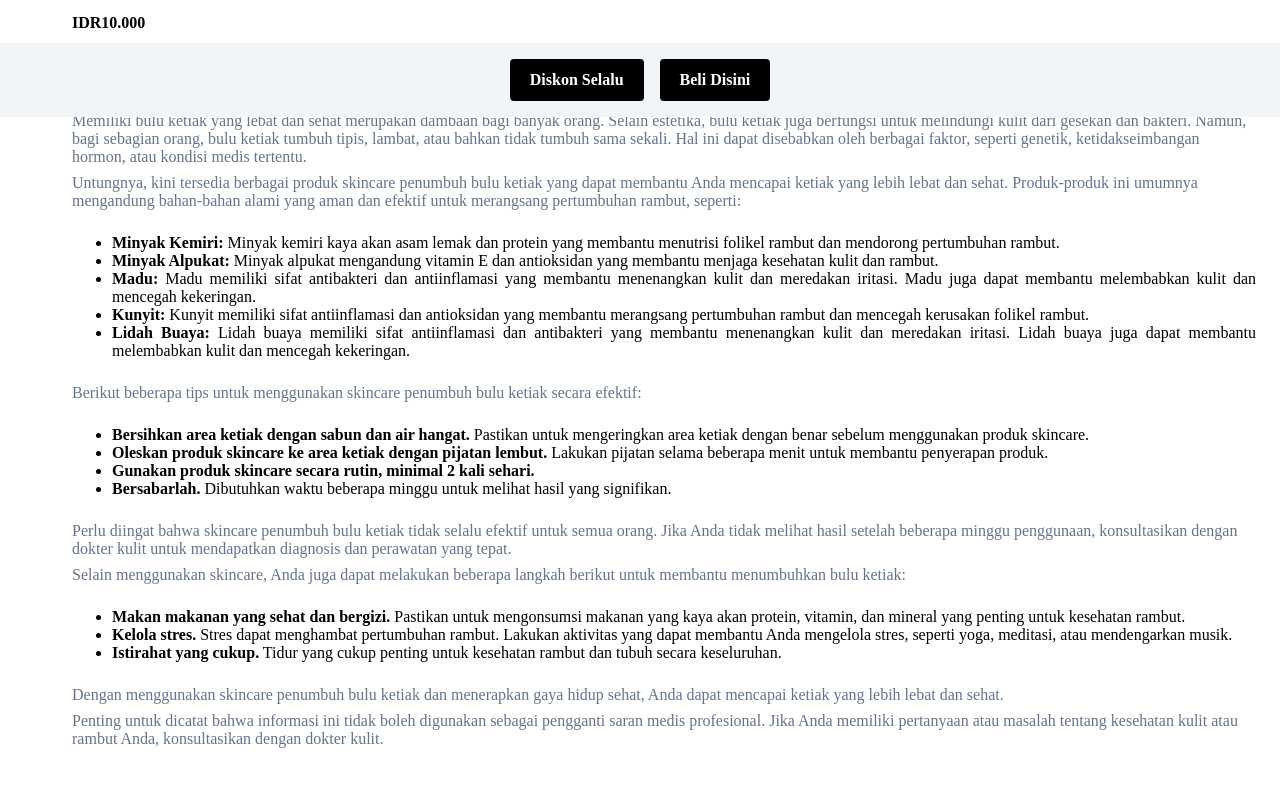
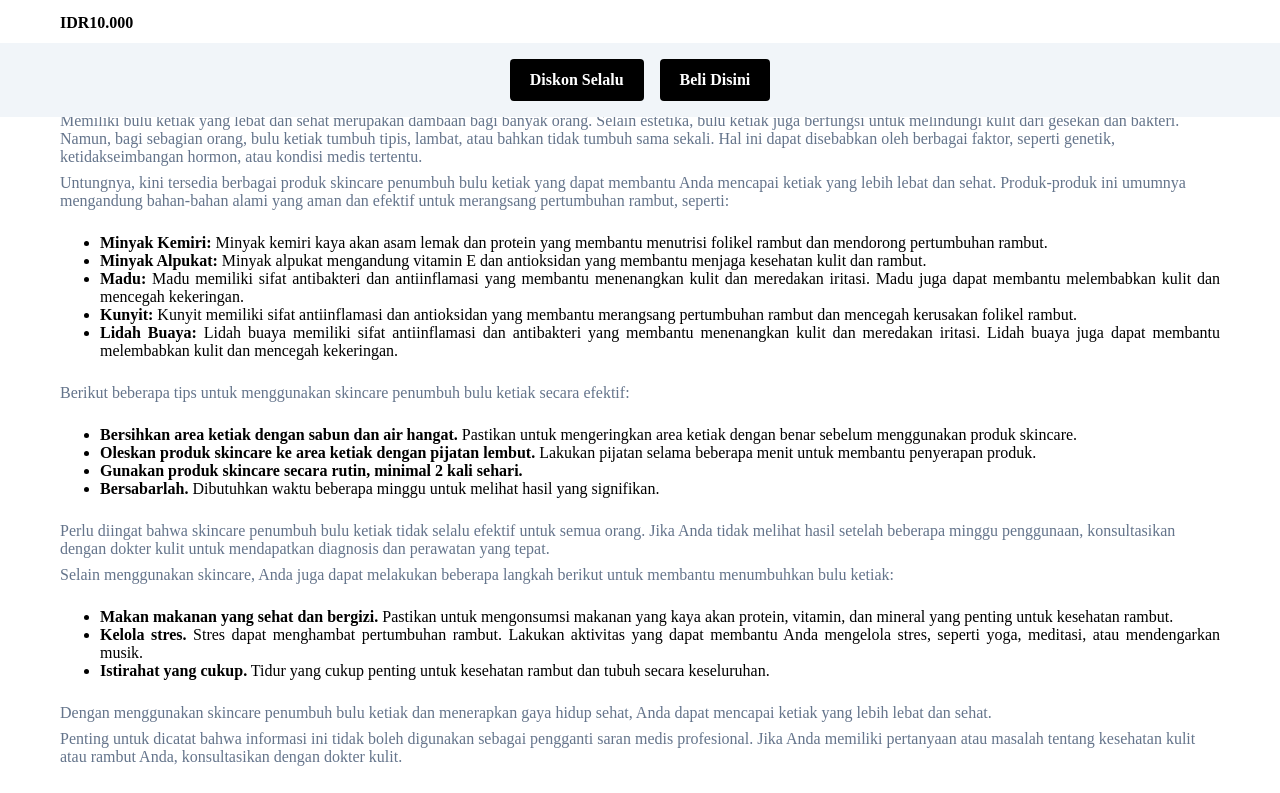
Before and after one commit to martinsuhendra/guntur-static-html, a website: page index.html in a window 1280 px wide. Shown: the part 683-1476 px from the top of the page. Drawn offline with Linux system fonts and the light colour scheme.

Commit message:
fix: padding left

```diff
--- a/index.html
+++ b/index.html
@@ -20,6 +20,7 @@
             cursor: pointer;
         }
 
+
         @media (min-width: 768px) {
             .md\:flex {
                 display: flex
@@ -32,6 +33,8 @@
             .md\:justify-around {
                 justify-content: space-around
             }
+
+
         }
     </style>
     <script type="application/ld+json">
@@ -95,7 +98,7 @@
                     style="display: block; vertical-align: middle; object-fit: cover; width: 100%;" />
             </div>
             <div id="content"
-                style="display: flex; flex-direction: column; gap: 0.5rem; flex: 1 1 50%; padding-left: 48px;">
+                style="display: flex; flex-direction: column; gap: 0.5rem; flex: 1 1 50%; padding: 0px 36px;">
                 <h2 class="text-center font-bold"
                     style="font-size: 36px; font-weight: 700; margin: 0px; margin-top: 48px;">
                     Penumbuh Bulu ketiak
```
